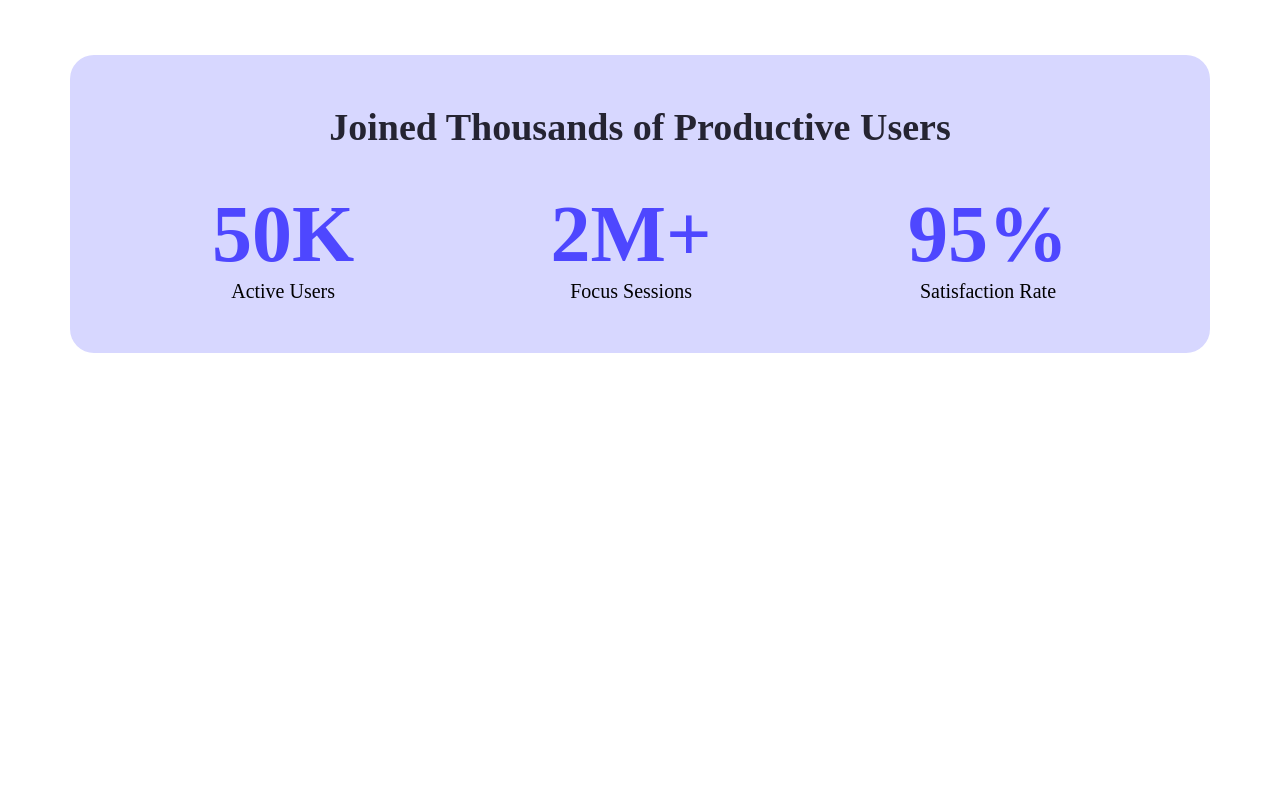
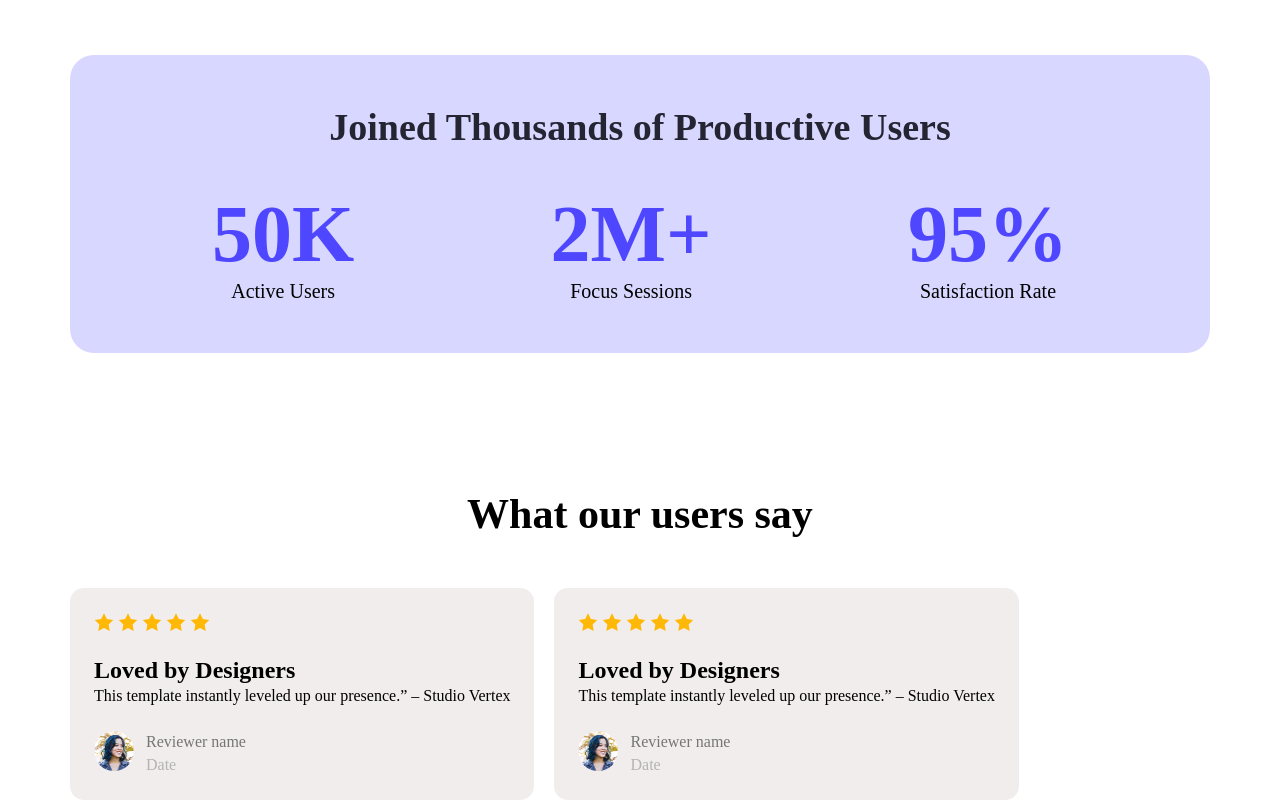
Before and after one commit to razu0169/Assignment-01, a plain HTML site: page index.html in a window 1280 px wide. Shown: the part 1135-1935 px from the top of the page. Before the commit the page ends 1488 px from the top, so only its background shows below. Drawn offline with Linux system fonts and the light colour scheme.

Commit message:
added on the client-section

```diff
--- a/index.html
+++ b/index.html
@@ -61,7 +61,78 @@
         </div>
       </section>
       <!-- Productive section end -->
-       <!-- Client  -->
+
+
+
+
+       <!-- Client Section Start -->
+        <section class="max-width client">
+                <h2 class="title">
+                What our users say
+                </h2>
+                <div class="main">
+                        <div class="card">
+                                <div class="rattings">
+                                        <img src="images/Assets/star.svg" class="star" alt="">
+                                        <img src="images/Assets/star.svg" class="star" alt="">
+                                        <img src="images/Assets/star.svg" class="star" alt="">
+                                        <img src="images/Assets/star.svg" class="star" alt="">
+                                        <img src="images/Assets/star.svg" class="star" alt="">
+                                </div>
+                                <div class="body">
+                                        <h3 class="title">Loved by Designers</h3>
+                                        <p class="desc">This template instantly leveled up our presence.” – Studio Vertex</p>
+                                </div>
+                                <div class="author">
+                                        <div class="profile">
+                                                <img src="images/Assets/avatar.png" alt="">
+                                        </div>
+                                        <div class="info">
+                                                <p class="name">Reviewer name</p>
+                                                <p class="date">Date</p>
+                                        </div>
+                                </div>
+                        </div>
+
+                        <div class="card">
+                                <div class="rattings">
+                                        <img src="images/Assets/star.svg" class="star" alt="">
+                                        <img src="images/Assets/star.svg" class="star" alt="">
+                                        <img src="images/Assets/star.svg" class="star" alt="">
+                                        <img src="images/Assets/star.svg" class="star" alt="">
+                                        <img src="images/Assets/star.svg" class="star" alt="">
+                                </div>
+                                <div class="body">
+                                        <h3 class="title">Loved by Designers</h3>
+                                        <p class="desc">This template instantly leveled up our presence.” – Studio Vertex</p>
+                                </div>
+                                <div class="author">
+                                        <div class="profile">
+                                                <img src="images/Assets/avatar.png" alt="">
+                                        </div>
+                                        <div class="info">
+                                                <p class="name">Reviewer name</p>
+                                                <p class="date">Date</p>
+                                        </div>
+                                </div>
+                        </div>
+
+
+                </div>
+
+        </section>
+
+
+
+
+
+
+
+       <!-- Client Section stop -->
+
+
+
+
     </main>
   </body>
 </html>
--- a/styles/styles.css
+++ b/styles/styles.css
@@ -117,3 +117,74 @@ ul li {
   margin-top: 116px;
   border-radius: 24px;
 }
+
+/* Client section */
+.client {
+  margin-top: 137px;
+}
+.client .title {
+  font-weight: bold;
+  font-size: 42px;
+  margin-top: 50px;
+  text-align: center;
+}
+
+.client .main {
+  display: flex;
+  gap: 20px;
+  width: 100%;
+  margin-top: 50px;
+}
+
+.client .main .card {
+  background-color: #f2eded;
+  padding: 24px;
+  border-radius: 14px;
+}
+
+.client .main .card .rattings {
+  display: flex;
+  gap: 4px;
+  margin-bottom: 24px;
+}
+.client .main .card .rattings .star {
+  width: 20px;
+  height: 20px;
+}
+.client .main .card .body {
+  margin-bottom: 24px;
+}
+.client .main .card .body .title {
+  font-size: 24px;
+  font-weight: bold;
+  text-align: start;
+  line-height: 120%;
+  margin-top: 0px;
+}
+
+.client .main .card .body .desc {
+  font-size: 16px;
+  line-height: 140%;
+}
+.client .main .card .author {
+  display: flex;
+  gap: 12px;
+}
+
+.client .main .card .author .info .name {
+  font-size: 16px;
+  line-height: 140%;
+  color: #757575;
+}
+
+.client .main .card .author .info .date {
+  font-size: 16px;
+  line-height: 140%;
+  color: #b3b3b3;
+}
+
+.client .main .card .author .profile img {
+  height: 40px;
+  width: 40px;
+  border-radius: 50%;
+}
```
Also changed, not shown: images/Assets/star.svg (added).
